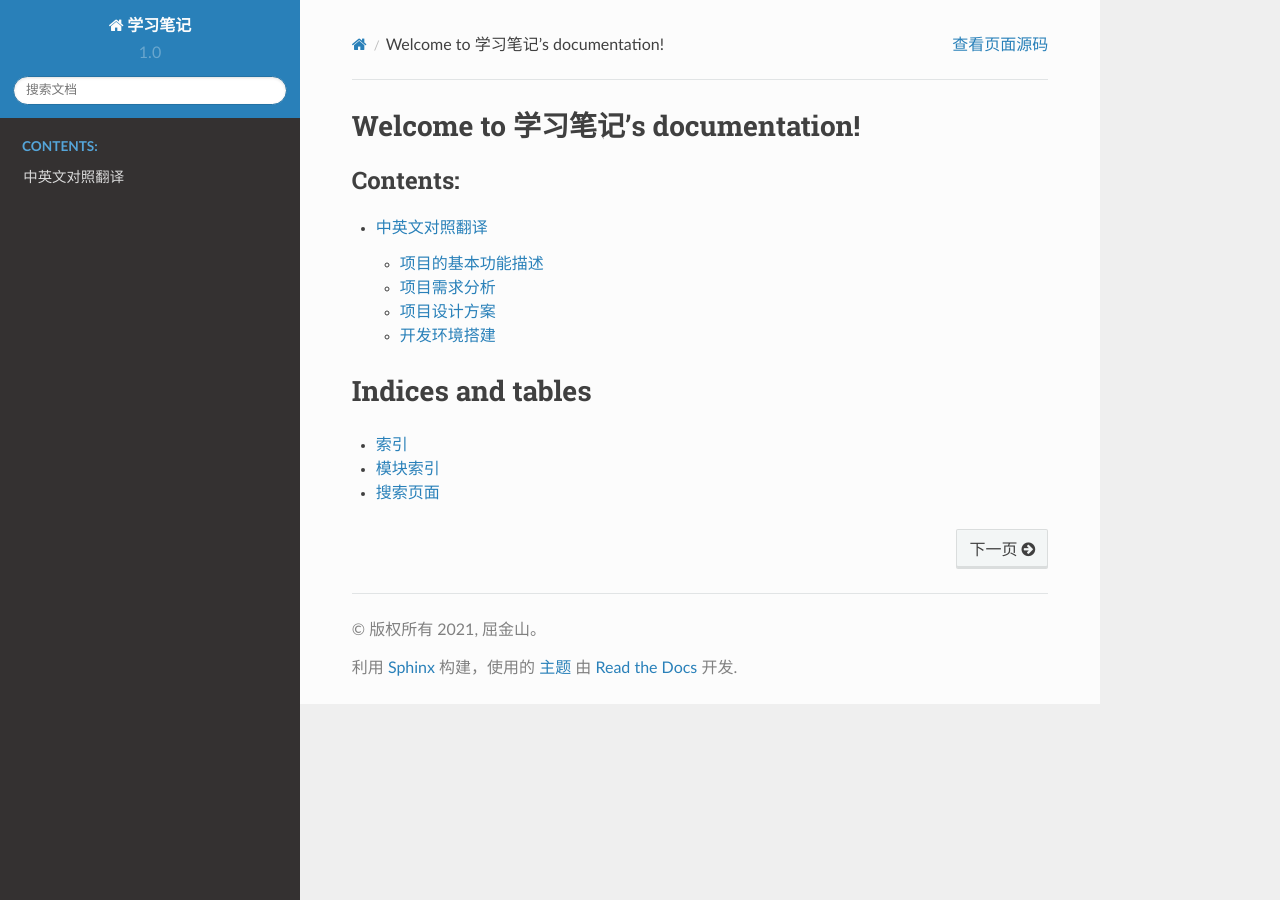
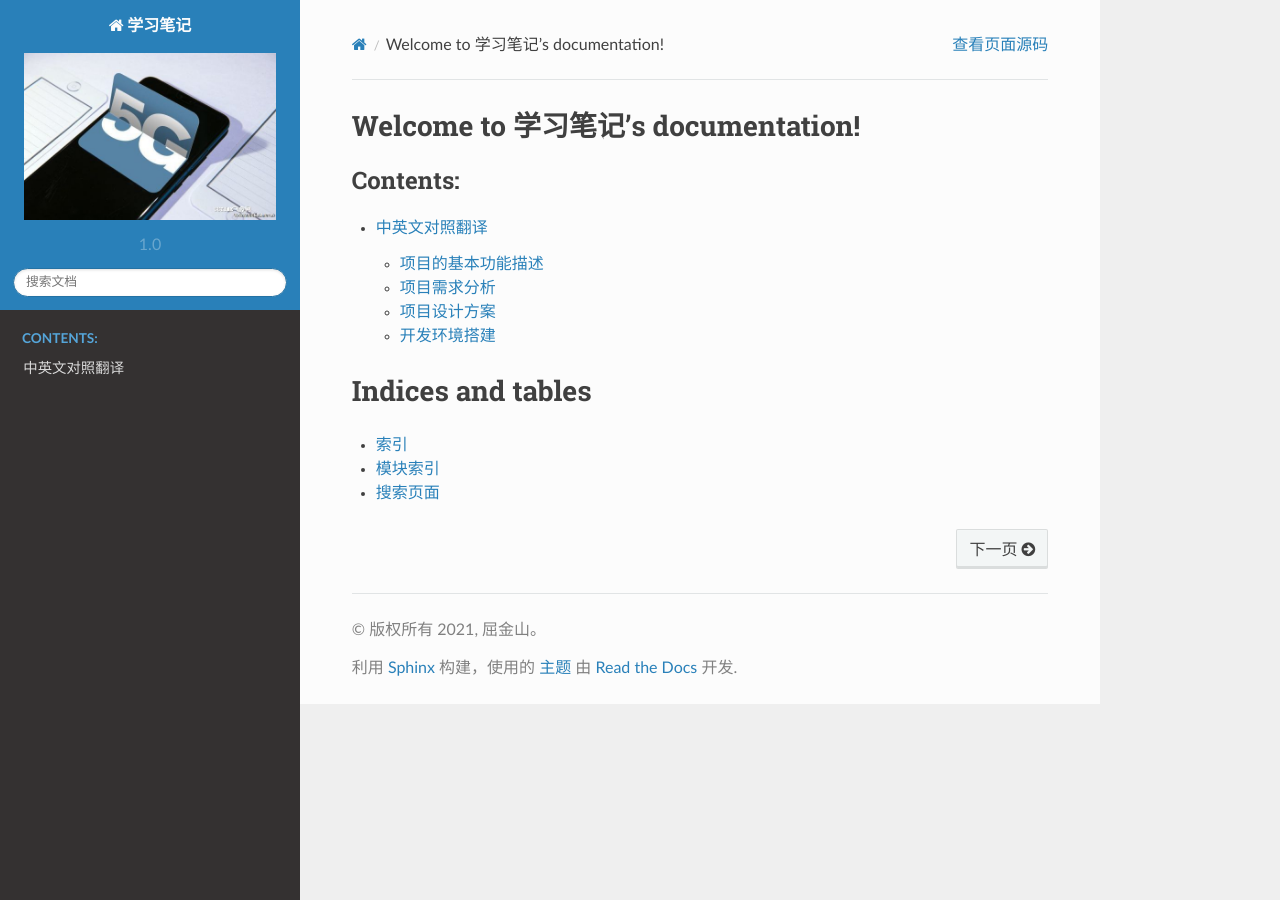
Before and after one commit to qu710458643/Sphinx-Note, a Sphinx documentation site: the page built from source/index.rst, in a window 1280 px wide. Built offline with Sphinx 7.4.7 and the Read the Docs theme 2.0.0, drawn with Linux system fonts in a browser that asks for light colours.

Commit message:
update logo

```diff
--- a/source/conf.py
+++ b/source/conf.py
@@ -68,6 +68,6 @@ html_theme_path = sphinx_bootstrap_theme.get_html_theme_path()
 
 # (Optional) Logo. Should be small enough to fit the navbar (ideally 24x24).
 # Path should be relative to the ``_static`` files directory.
-html_logo = "./logo.jpg"
+html_logo = "logo.jpg"
 
 latex_engine = 'xelatex'
```
Also changed, not shown: source/logo.jpg (added).
